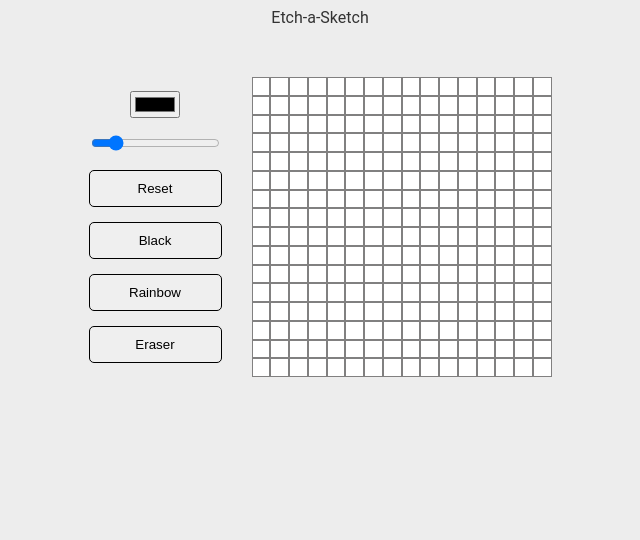
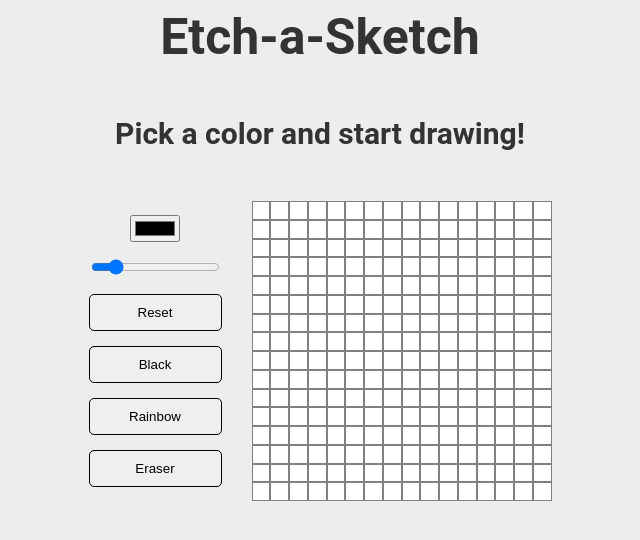
Before and after one commit to bencej98/Etch-a-Sketch, a plain HTML site: page index.html in a window 1280 px wide. Shown: the whole page, without its empty margins (320-960 px from the left). Drawn offline with Linux system fonts and the light colour scheme.

Commit message:
Add h5 for  description

```diff
--- a/index.html
+++ b/index.html
@@ -11,7 +11,10 @@
 <body>
     <div class="flex">
         <div class="header-flex">
-            <p3>Etch-a-Sketch</p3>
+            <h3>Etch-a-Sketch</h3>
+        </div>
+        <div class="description-flex">
+            <h5>Pick a color and start drawing!</h5>
         </div>
         <div class="flex-container">
 
```
